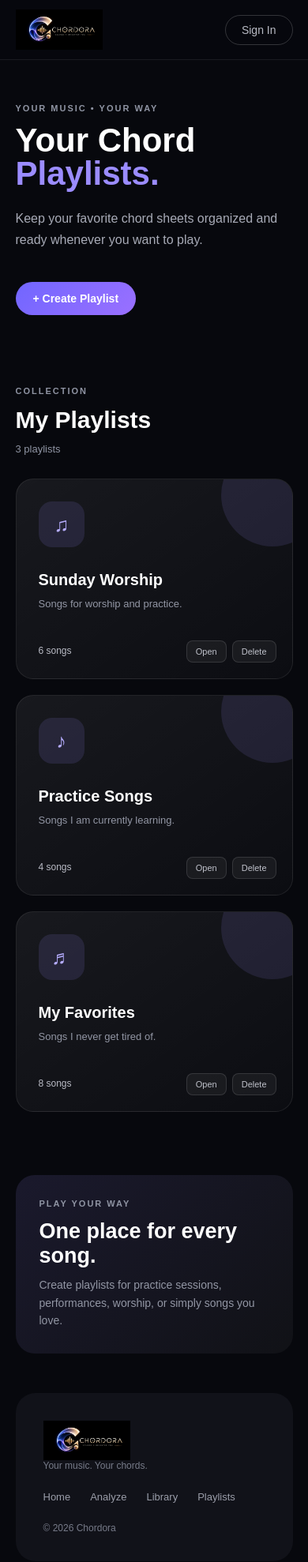
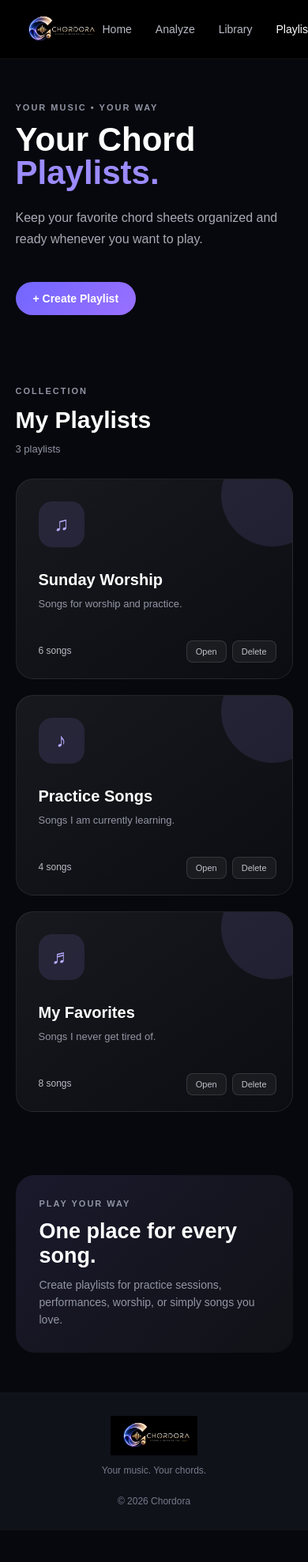
Before and after one commit to balasubramaniyan1/group-project-chordora, a website: page frontend/html/playlist.html in a window 390 px wide. Shown: the whole page at 79% size. After the commit the page ends 1938 px from the top, so only its background shows below. Drawn offline with Linux system fonts and the light colour scheme.

Commit message:
validated the Some files

```diff
--- a/frontend/css/library.css
+++ b/frontend/css/library.css
@@ -20,7 +20,7 @@ body {
     display: flex;
     align-items: center;
     justify-content: space-between;
-    background: rgba(6, 7, 11, 0.84);
+    background-color: #000000;
     border-bottom: 1px solid rgba(255, 255, 255, 0.09);
     position: sticky;
     top: 0;
@@ -42,7 +42,7 @@ body {
 .brand img {
     width: 110px;
     height: auto;
-    border-radius:0;
+    border-radius: 0;
     object-fit: contain;
     display: block;
 }
@@ -53,8 +53,7 @@ body {
     gap: 30px;
 }
 
-.navbar nav a,
-.sign-in {
+.navbar nav a {
     color: #989ba7;
     text-decoration: none;
     font-size: 14px;
@@ -62,22 +61,8 @@ body {
 }
 
 .navbar nav a:hover,
-.navbar nav a.active,
-.sign-in:hover {
+.navbar nav a.active {
     color: #ffffff;
-}
-
-.sign-in {
-    padding: 10px 17px;
-    border: 1px solid rgba(255, 255, 255, 0.09);
-    border-radius: 999px;
-    background: rgba(255, 255, 255, 0.05);
-}
-
-.sign-in:hover {
-    color: #e5b866;
-    background: rgba(229, 184, 102, 0.12);
-    border-color: rgba(229, 184, 102, 0.4);
 }
 
 /* ================= MAIN ================= */
@@ -187,7 +172,7 @@ main {
     background: #151822;
     border: 1px solid #34394c;
     border-radius: 12px;
-    box-shadow: 0 12px 28px rgba(0,0,0,.35);
+    box-shadow: 0 12px 28px rgba(0, 0, 0, .35);
     z-index: 5;
 }
 
@@ -370,7 +355,7 @@ main {
     margin-bottom: 6px;
 }
 
-.song-info > p {
+.song-info>p {
     color: #7f8493;
     font-size: 13px;
     margin-bottom: 10px;
@@ -442,16 +427,13 @@ main {
 /* ================= FOOTER ================= */
 
 .footer {
-    width: 94%;
-    margin: 0 auto 18px;
+    width: 100%;
     padding: 30px 5%;
     display: flex;
     align-items: center;
     justify-content: space-between;
     gap: 25px;
     background: #10121a;
-    border: 1px solid #242735;
-    border-radius: 25px;
 }
 
 .footer-brand {
@@ -461,9 +443,9 @@ main {
 }
 
 .footer-brand img {
-   width: 110px;
+    width: 110px;
     height: auto;
-    border-radius:0;
+    border-radius: 0;
     object-fit: contain;
     display: block;
 }
@@ -474,30 +456,11 @@ main {
     font-size: 12px;
 }
 
-.footer-links {
-    display: flex;
-    gap: 22px;
-}
-
-.footer-links a {
-    color: #8b90a0;
-    text-decoration: none;
-    font-size: 12px;
-}
-
-.footer-links a:hover {
-    color: white;
-}
-
 /* ================= RESPONSIVE ================= */
 
 @media (max-width: 800px) {
     .navbar {
         padding: 12px 4%;
-    }
-
-    .navbar nav {
-        gap: 14px;
     }
 
     .library-hero {
@@ -531,13 +494,9 @@ main {
     }
 }
 
-@media (max-width: 560px) {
+@media (max-width: 600px) {
     main {
         width: 92%;
-    }
-
-    .navbar nav {
-        display: none;
     }
 
     .library-tools {
@@ -557,9 +516,4 @@ main {
         width: 60px;
         height: 60px;
     }
-
-    .footer-links {
-        flex-wrap: wrap;
-        justify-content: center;
-    }
 }
--- a/frontend/css/playlist.css
+++ b/frontend/css/playlist.css
@@ -22,31 +22,33 @@ body {
 
 .playlist-navbar {
     width: 100%;
-    min-height: 76px;
-    padding: 14px 6%;
+    min-height: 72px;
+    padding: 12px 6%;
     display: flex;
+    position: sticky;
     align-items: center;
     justify-content: space-between;
-    gap: 30px;
-    background: rgba(7, 8, 13, 0.95);
+    background-color: #000000;
     border-bottom: 1px solid rgba(255, 255, 255, 0.08);
+    top: 0;
+    z-index: 999;
 }
 
 .playlist-logo img {
-     width: 110px;
+    width: 110px;
     height: auto;
-    border-radius:0;
+    border-radius: 0;
     object-fit: contain;
     display: block;
 }
+
 .playlist-nav {
     display: flex;
     align-items: center;
-    gap: 32px;
+    gap: 30px;
 }
 
-.playlist-nav a,
-.playlist-signin {
+.playlist-nav a {
     color: #b9bbc5;
     text-decoration: none;
     font-size: 14px;
@@ -55,18 +57,7 @@ body {
 
 .playlist-nav a:hover,
 .playlist-nav a.active {
-    color:  #8b7cff;
-}
-
-.playlist-signin {
-    padding: 10px 20px;
-    border: 1px solid rgba(255, 255, 255, 0.18);
-    border-radius: 25px;
-}
-
-.playlist-signin:hover {
-    background: #ffffff;
-    color: #07080d;
+    color: #ffffff;
 }
 
 
@@ -185,11 +176,9 @@ body {
     padding: 28px;
     border: 1px solid rgba(255, 255, 255, 0.08);
     border-radius: 22px;
-    background: linear-gradient(
-        145deg,
-        rgba(255, 255, 255, 0.07),
-        rgba(255, 255, 255, 0.025)
-    );
+    background: linear-gradient(145deg,
+            rgba(255, 255, 255, 0.07),
+            rgba(255, 255, 255, 0.025));
     transition: 0.35s;
 }
 
@@ -396,11 +385,9 @@ body {
     justify-content: space-between;
     gap: 30px;
     border-radius: 24px;
-    background: linear-gradient(
-        135deg,
-        rgba(155, 140, 255, 0.13),
-        rgba(255, 255, 255, 0.04)
-    );
+    background: linear-gradient(135deg,
+            rgba(155, 140, 255, 0.13),
+            rgba(255, 255, 255, 0.04));
 }
 
 .playlist-tip h2 {
@@ -453,22 +440,25 @@ body {
 ================================ */
 
 .playlist-footer {
-    width: 88%;
-    max-width: 1250px;
-    margin: 0 auto 25px;
-    padding: 35px;
+    width: 100%;
+    padding: 30px 5%;
     display: flex;
     align-items: center;
     justify-content: space-between;
     gap: 25px;
-    border-radius: 25px;
-    background: #111219;
+    background: #10121a;
+}
+
+.footer-brand {
+    display: flex;
+    align-items: center;
+    gap: 12px;
 }
 
 .footer-brand img {
-   width: 110px;
+    width: 110px;
     height: auto;
-    border-radius:0;
+    border-radius: 0;
     object-fit: contain;
     display: block;
 }
@@ -477,22 +467,6 @@ body {
 .copyright {
     color: #777b89;
     font-size: 12px;
-}
-
-.footer-links {
-    display: flex;
-    gap: 25px;
-}
-
-.footer-links a {
-    color: #9a9da9;
-    text-decoration: none;
-    font-size: 13px;
-    transition: 0.3s;
-}
-
-.footer-links a:hover {
-    color: #ffffff;
 }
 
 
@@ -522,9 +496,6 @@ body {
         padding: 12px 5%;
     }
 
-    .playlist-nav {
-        display: none;
-    }
 
     .playlist-page {
         width: 90%;
@@ -555,13 +526,12 @@ body {
     }
 
     .playlist-footer {
-        width: 90%;
-        align-items: flex-start;
+        text-align: center;
         flex-direction: column;
     }
 
-    .footer-links {
-        flex-wrap: wrap;
+    .footer-brand {
+        flex-direction: column;
     }
 
     .modal-box {
--- a/frontend/html/playlist.html
+++ b/frontend/html/playlist.html
@@ -26,10 +26,6 @@
             <a href="playlist.html" class="active">Playlists</a>
         </nav>
 
-        <a href="login_signup.html" class="playlist-signin">
-            Sign In
-        </a>
-
     </header>
 
 
@@ -57,9 +53,7 @@
 
             </div>
 
-            <button
-                id="create-playlist-btn"
-                class="create-playlist-btn">
+            <button id="create-playlist-btn" class="create-playlist-btn">
                 + Create Playlist
             </button>
 
@@ -87,16 +81,12 @@
 
 
             <!-- PLAYLIST CARDS -->
-            <div
-                id="playlist-grid"
-                class="playlist-grid">
+            <div id="playlist-grid" class="playlist-grid">
             </div>
 
 
             <!-- EMPTY STATE -->
-            <div
-                id="empty-playlist"
-                class="empty-playlist">
+            <div id="empty-playlist" class="empty-playlist">
 
                 <div class="empty-icon">
                     ♫
@@ -111,9 +101,7 @@
                     you've saved in your Chordora library.
                 </p>
 
-                <button
-                    id="empty-create-btn"
-                    class="create-playlist-btn">
+                <button id="empty-create-btn" class="create-playlist-btn">
                     Create Your First Playlist
                 </button>
 
@@ -153,16 +141,11 @@
 
 
     <!-- CREATE PLAYLIST MODAL -->
-    <div
-        id="playlist-modal"
-        class="playlist-modal hidden">
+    <div id="playlist-modal" class="playlist-modal hidden">
 
         <div class="modal-box">
 
-            <button
-                id="close-modal"
-                class="close-modal"
-                aria-label="Close">
+            <button id="close-modal" class="close-modal" aria-label="Close">
                 ×
             </button>
 
@@ -180,36 +163,24 @@
             </p>
 
 
-            <form
-                id="playlist-form"
-                class="playlist-form">
+            <form id="playlist-form" class="playlist-form">
 
                 <label for="playlist-name">
                     Playlist name
                 </label>
 
-                <input
-                    type="text"
-                    id="playlist-name"
-                    placeholder="e.g. Sunday Worship"
-                    maxlength="40"
-                    required>
+                <input type="text" id="playlist-name" placeholder="e.g. Sunday Worship" maxlength="40" required>
 
 
                 <label for="playlist-description">
                     Description
                 </label>
 
-                <textarea
-                    id="playlist-description"
-                    placeholder="Add a short description..."
-                    maxlength="120"
+                <textarea id="playlist-description" placeholder="Add a short description..." maxlength="120"
                     rows="3"></textarea>
 
 
-                <button
-                    type="submit"
-                    class="create-playlist-btn">
+                <button type="submit" class="create-playlist-btn">
                     Create Playlist
                 </button>
 
@@ -221,9 +192,7 @@
 
 
     <!-- TOAST -->
-    <div
-        id="playlist-toast"
-        class="playlist-toast">
+    <div id="playlist-toast" class="playlist-toast">
         Playlist created!
     </div>
 
@@ -233,29 +202,12 @@
 
         <div class="footer-brand">
 
-            <img
-                src="../../assests/images/logo.jpeg"
-                alt="Chordora Logo">
+            <img src="../../assests/images/logo.jpeg" alt="Chordora Logo">
 
             <p>
                 Your music. Your chords.
             </p>
-
         </div>
-
-
-        <div class="footer-links">
-
-            <a href="../../index.html">Home</a>
-
-            <a href="../../index.html#analyze">Analyze</a>
-
-            <a href="library.html">Library</a>
-
-            <a href="playlist.html">Playlists</a>
-
-        </div>
-
 
         <p class="copyright">
             © 2026 Chordora
```
Also changed, not shown: frontend/html/library.html (+4 -59 lines), index.html (+58 -15 lines).
